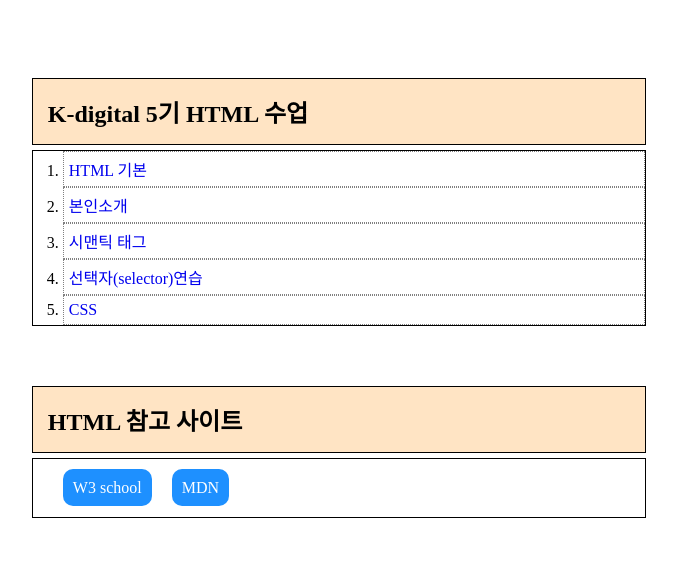
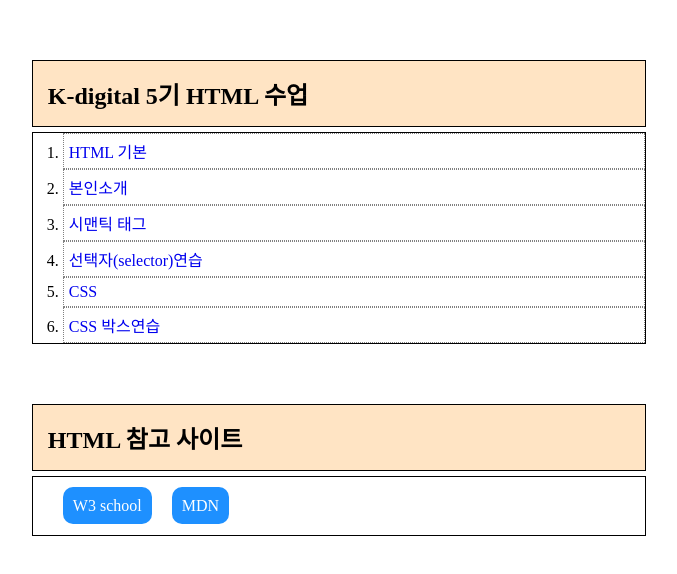
Before and after one commit to pnumin/k5_htmlcss, a plain HTML site: page index.html in a window 1280 px wide. Shown: the part 102-676 px from the top of the page, without its empty margins (301-978 px from the left). Drawn offline with Linux system fonts and the light colour scheme.

Commit message:
메뉴정리

```diff
--- a/index.html
+++ b/index.html
@@ -18,6 +18,7 @@
         <li><a href='./03.html'>시맨틱 태그</a></li>
         <li><a href='./04.html'>선택자(selector)연습</a></li>
         <li><a href='./05.html'>CSS</a></li>
+        <li><a href='./06.html'>CSS 박스연습</a></li>
       </ol>
     </section>
     <article>
```
